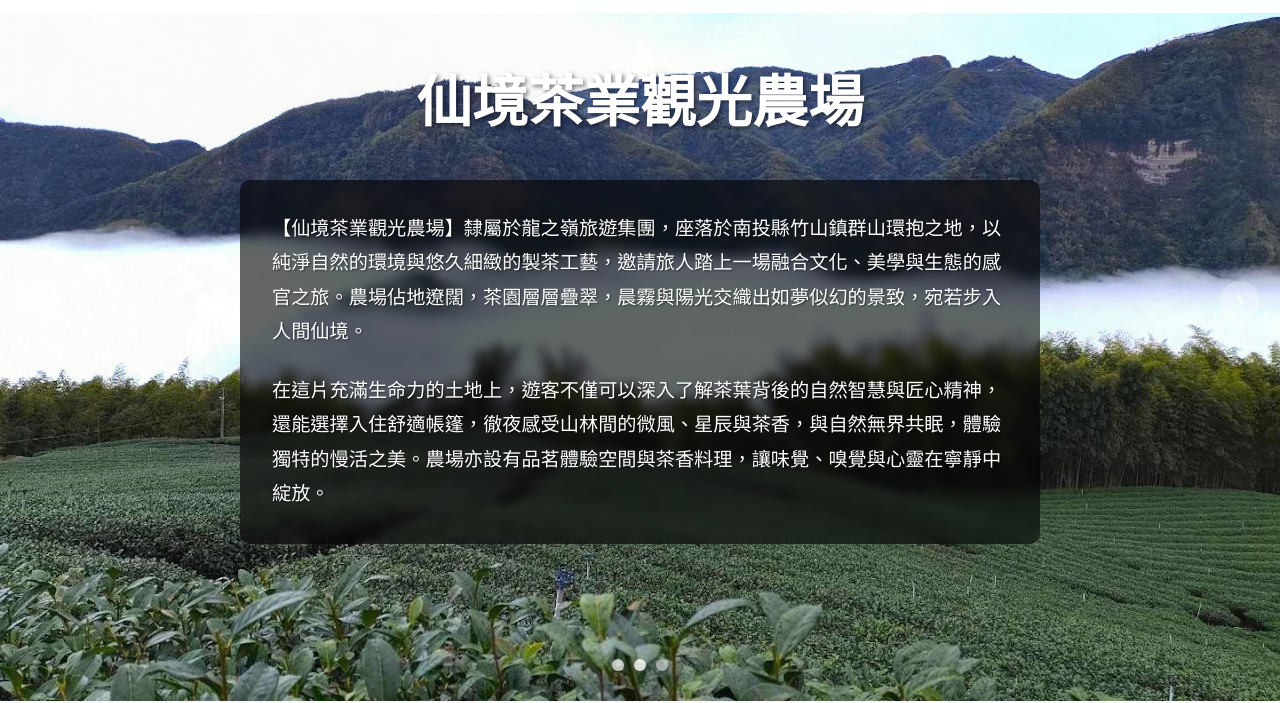
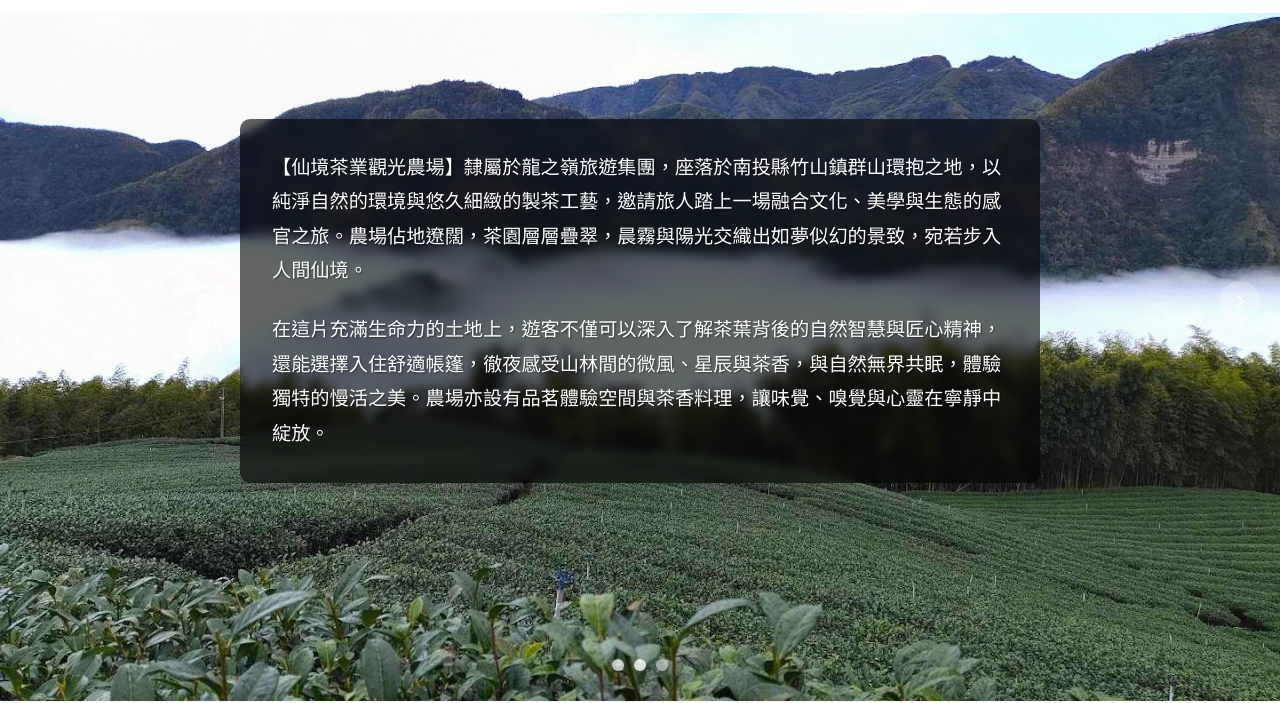
Before and after one commit to emmalyn/etf, a plain HTML site: page index.html in a window 1280 px wide. Shown: the part 99-802 px from the top of the page. Drawn offline with Linux system fonts and the light colour scheme.

Commit message:
Update index.html

```diff
--- a/index.html
+++ b/index.html
@@ -35,7 +35,7 @@
                 </div>
             </div>
             <div class="hero-content">
-                <h1>仙境茶業觀光農場</h1>
+
                 <div class="hero-description">
                     <p>【仙境茶業觀光農場】隸屬於龍之嶺旅遊集團，座落於南投縣竹山鎮群山環抱之地，以純淨自然的環境與悠久細緻的製茶工藝，邀請旅人踏上一場融合文化、美學與生態的感官之旅。農場佔地遼闊，茶園層層疊翠，晨霧與陽光交織出如夢似幻的景致，宛若步入人間仙境。</p>
                     <p>在這片充滿生命力的土地上，遊客不僅可以深入了解茶葉背後的自然智慧與匠心精神，還能選擇入住舒適帳篷，徹夜感受山林間的微風、星辰與茶香，與自然無界共眠，體驗獨特的慢活之美。農場亦設有品茗體驗空間與茶香料理，讓味覺、嗅覺與心靈在寧靜中綻放。</p>
```
